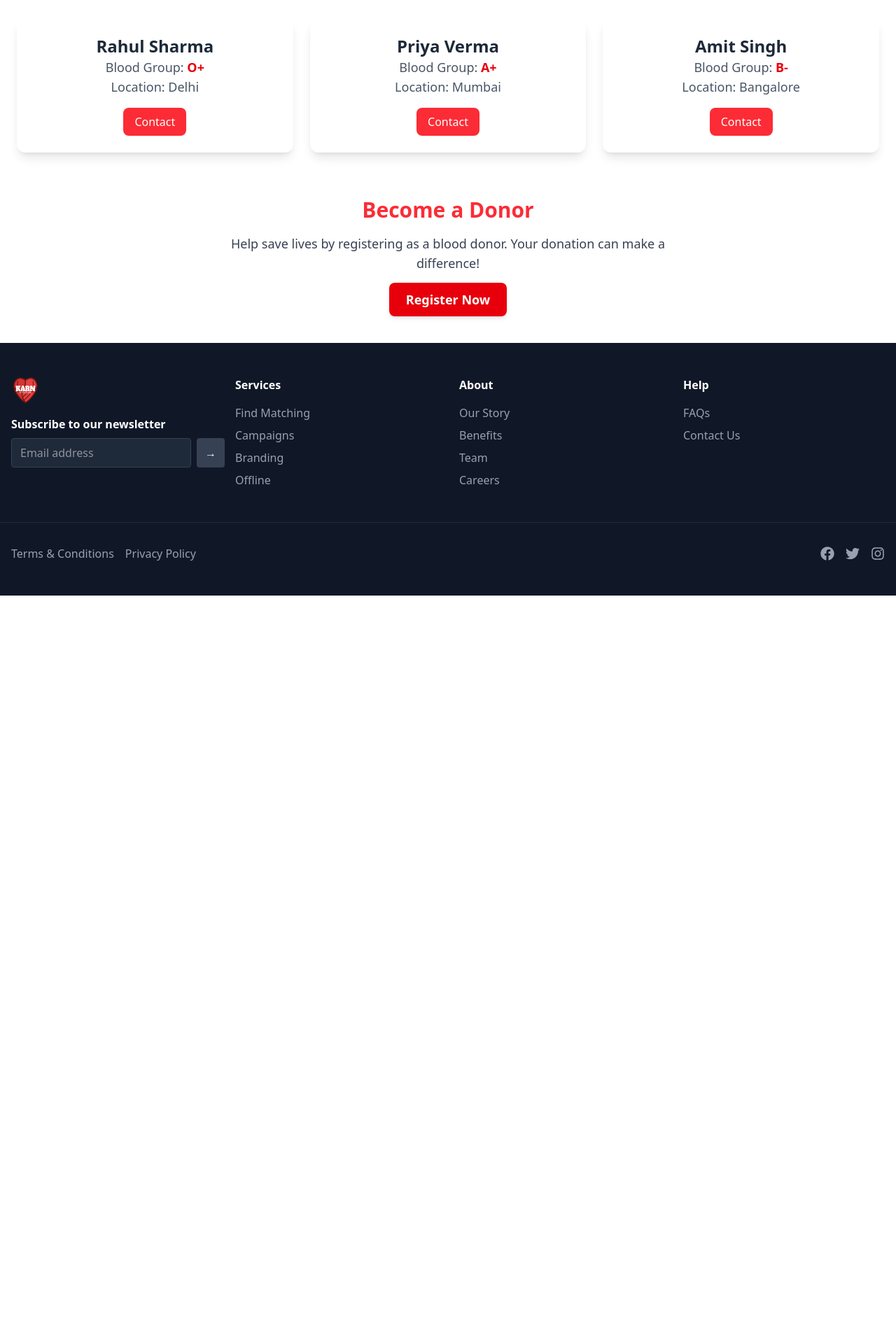
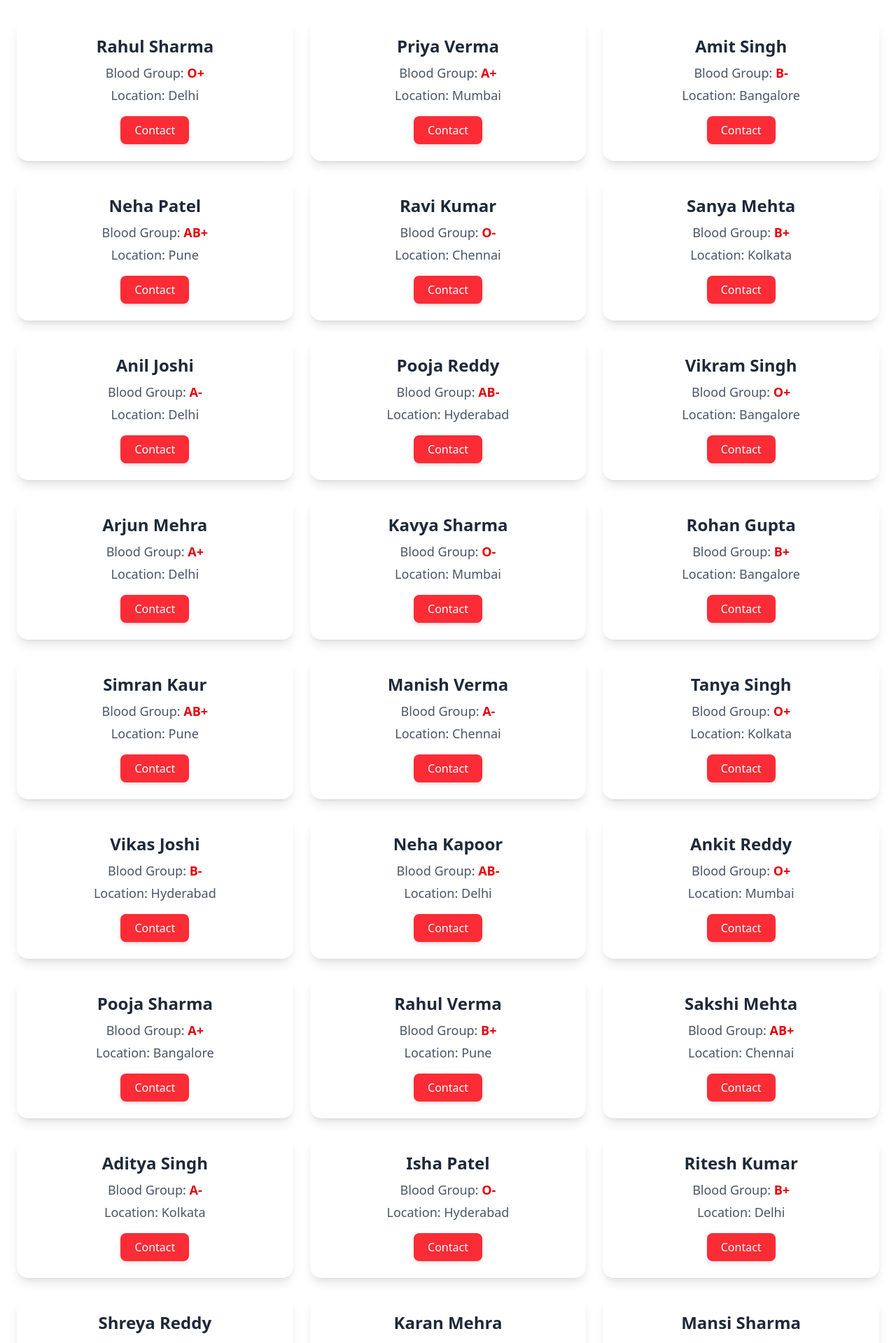
Before and after one commit to Yuvii42/Karn-Blood-bank-and-Organ-management, a React (Vite) app: page /find-blood in a window 1280 px wide. Shown: the part 520-2439 px from the top of the page at 70% size. Before the commit the page ends 1371 px from the top, so only its background shows below. Built offline with nearby package versions, Linux system fonts and the light colour scheme.

Commit message:
Adding search functionality to find donar near you

```diff
--- a/src/pages/Findblood.jsx
+++ b/src/pages/Findblood.jsx
@@ -9,22 +9,69 @@ const FindBlood = () => {
     { name: "Rahul Sharma", bloodGroup: "O+", location: "Delhi", contact: "9876543210" },
     { name: "Priya Verma", bloodGroup: "A+", location: "Mumbai", contact: "9876543211" },
     { name: "Amit Singh", bloodGroup: "B-", location: "Bangalore", contact: "9876543212" },
+    { name: "Neha Patel", bloodGroup: "AB+", location: "Pune", contact: "9876543213" },
+    { name: "Ravi Kumar", bloodGroup: "O-", location: "Chennai", contact: "9876543214" },
+    { name: "Sanya Mehta", bloodGroup: "B+", location: "Kolkata", contact: "9876543215" },
+    { name: "Anil Joshi", bloodGroup: "A-", location: "Delhi", contact: "9876543216" },
+    { name: "Pooja Reddy", bloodGroup: "AB-", location: "Hyderabad", contact: "9876543217" },
+    { name: "Vikram Singh", bloodGroup: "O+", location: "Bangalore", contact: "9876543218" },
+    { name: "Arjun Mehra", bloodGroup: "A+", location: "Delhi", contact: "9876543219" },
+  { name: "Kavya Sharma", bloodGroup: "O-", location: "Mumbai", contact: "9876543220" },
+  { name: "Rohan Gupta", bloodGroup: "B+", location: "Bangalore", contact: "9876543221" },
+  { name: "Simran Kaur", bloodGroup: "AB+", location: "Pune", contact: "9876543222" },
+  { name: "Manish Verma", bloodGroup: "A-", location: "Chennai", contact: "9876543223" },
+  { name: "Tanya Singh", bloodGroup: "O+", location: "Kolkata", contact: "9876543224" },
+  { name: "Vikas Joshi", bloodGroup: "B-", location: "Hyderabad", contact: "9876543225" },
+  { name: "Neha Kapoor", bloodGroup: "AB-", location: "Delhi", contact: "9876543226" },
+  { name: "Ankit Reddy", bloodGroup: "O+", location: "Mumbai", contact: "9876543227" },
+  { name: "Pooja Sharma", bloodGroup: "A+", location: "Bangalore", contact: "9876543228" },
+  { name: "Rahul Verma", bloodGroup: "B+", location: "Pune", contact: "9876543229" },
+  { name: "Sakshi Mehta", bloodGroup: "AB+", location: "Chennai", contact: "9876543230" },
+  { name: "Aditya Singh", bloodGroup: "A-", location: "Kolkata", contact: "9876543231" },
+  { name: "Isha Patel", bloodGroup: "O-", location: "Hyderabad", contact: "9876543232" },
+  { name: "Ritesh Kumar", bloodGroup: "B+", location: "Delhi", contact: "9876543233" },
+  { name: "Shreya Reddy", bloodGroup: "AB-", location: "Mumbai", contact: "9876543234" },
+  { name: "Karan Mehra", bloodGroup: "O+", location: "Bangalore", contact: "9876543235" },
+  { name: "Mansi Sharma", bloodGroup: "A+", location: "Pune", contact: "9876543236" },
+  { name: "Vivek Gupta", bloodGroup: "B-", location: "Chennai", contact: "9876543237" },
+  { name: "Priyanka Kaur", bloodGroup: "AB+", location: "Kolkata", contact: "9876543238" },
+  { name: "Siddharth Joshi", bloodGroup: "A-", location: "Hyderabad", contact: "9876543239" },
+  { name: "Radhika Patel", bloodGroup: "O+", location: "Delhi", contact: "9876543240" },
+  { name: "Aman Verma", bloodGroup: "B+", location: "Mumbai", contact: "9876543241" },
+  { name: "Sneha Singh", bloodGroup: "AB-", location: "Bangalore", contact: "9876543242" },
+  { name: "Raghav Sharma", bloodGroup: "O-", location: "Pune", contact: "9876543243" },
+  { name: "Divya Mehta", bloodGroup: "A+", location: "Chennai", contact: "9876543244" },
+  { name: "Harsh Gupta", bloodGroup: "B+", location: "Kolkata", contact: "9876543245" },
+  { name: "Ananya Reddy", bloodGroup: "AB+", location: "Hyderabad", contact: "9876543246" },
+  { name: "Kunal Joshi", bloodGroup: "A-", location: "Delhi", contact: "9876543247" },
+  { name: "Megha Sharma", bloodGroup: "O+", location: "Mumbai", contact: "9876543248" },
+  { name: "Rohit Verma", bloodGroup: "B-", location: "Bangalore", contact: "9876543249" },
+  { name: "Tanvi Singh", bloodGroup: "AB-", location: "Pune", contact: "9876543250" },
   ];
+
+  // Filter donors based on search criteria
+  const filteredDonors = donors.filter(
+    (donor) =>
+      (bloodGroup ? donor.bloodGroup === bloodGroup : true) &&
+      (location ? donor.location.toLowerCase().includes(location.toLowerCase()) : true)
+  );
 
   return (
     <div className="max-w-7xl mx-auto px-6 py-12 text-gray-800">
       {/* Hero Section */}
-      <div className="bg-red-100 rounded-xl p-10 text-center">
-        <h1 className="text-5xl font-extrabold text-red-600 mb-4">Find Blood</h1>
+      <div className="bg-gradient-to-r from-red-200 to-red-100 rounded-2xl p-10 text-center shadow-lg">
+        <h1 className="text-5xl font-extrabold text-red-600 mb-4 animate-fadeIn">
+          Find Blood
+        </h1>
         <p className="text-lg text-gray-700 max-w-3xl mx-auto">
           Search for blood donors in your area and save lives in emergencies.
         </p>
       </div>
 
       {/* Search Section */}
-      <div className="mt-10 bg-white shadow-md rounded-xl p-6 flex flex-col md:flex-row gap-4 justify-center">
+      <div className="mt-10 bg-white shadow-lg rounded-2xl p-6 flex flex-col md:flex-row gap-4 justify-center items-center transition-all duration-300">
         <select
-          className="w-full md:w-1/3 p-3 border border-gray-300 rounded-lg focus:ring-red-500 focus:border-red-500"
+          className="w-full md:w-1/3 p-3 border border-gray-300 rounded-lg focus:ring-2 focus:ring-red-500 focus:border-red-500 transition"
           value={bloodGroup}
           onChange={(e) => setBloodGroup(e.target.value)}
         >
@@ -42,13 +89,13 @@ const FindBlood = () => {
         <input
           type="text"
           placeholder="Enter Location"
-          className="w-full md:w-1/3 p-3 border border-gray-300 rounded-lg focus:ring-red-500 focus:border-red-500"
+          className="w-full md:w-1/3 p-3 border border-gray-300 rounded-lg focus:ring-2 focus:ring-red-500 focus:border-red-500 transition"
           value={location}
           onChange={(e) => setLocation(e.target.value)}
         />
 
         <button
-          className="w-full md:w-auto px-6 py-3 bg-red-600 text-white font-semibold rounded-lg hover:bg-red-700 transition duration-300"
+          className="w-full md:w-auto px-6 py-3 bg-red-600 text-white font-semibold rounded-lg hover:bg-red-700 transition-transform transform hover:scale-105 shadow-md"
         >
           Search
         </button>
@@ -57,21 +104,32 @@ const FindBlood = () => {
       {/* Available Donors */}
       <div className="mt-12">
         <h2 className="text-3xl font-bold text-red-500 mb-6 text-center">Available Donors</h2>
+        {filteredDonors.length > 0 ? (
           <div className="grid grid-cols-1 md:grid-cols-3 gap-6">
-          {donors.map((donor, index) => (
-            <div key={index} className="p-6 bg-white shadow-lg rounded-xl text-center">
+            {filteredDonors.map((donor, index) => (
+              <div
+                key={index}
+                className="p-6 bg-white shadow-lg rounded-2xl text-center hover:shadow-2xl transition-shadow duration-300 transform hover:-translate-y-1"
+              >
                 <h3 className="text-2xl font-bold text-gray-800">{donor.name}</h3>
-              <p className="text-lg text-gray-600">Blood Group: <span className="text-red-600 font-semibold">{donor.bloodGroup}</span></p>
-              <p className="text-lg text-gray-600">Location: {donor.location}</p>
+                <p className="text-lg text-gray-600 mt-2">
+                  Blood Group: <span className="text-red-600 font-semibold">{donor.bloodGroup}</span>
+                </p>
+                <p className="text-lg text-gray-600 mt-1">Location: {donor.location}</p>
                 <a
                   href={`tel:${donor.contact}`}
-                className="mt-4 inline-block px-4 py-2 bg-red-500 text-white rounded-lg hover:bg-red-600 transition duration-300"
+                  className="mt-4 inline-block px-5 py-2 bg-red-500 text-white rounded-lg hover:bg-red-600 transition duration-300 shadow-md"
                 >
                   Contact
                 </a>
               </div>
             ))}
           </div>
+        ) : (
+          <p className="text-center text-gray-500 mt-6 text-lg">
+            No donors found for the selected criteria.
+          </p>
+        )}
       </div>
 
       {/* Call to Action */}
```
Lines whose indentation alone changed are shown as unchanged.
